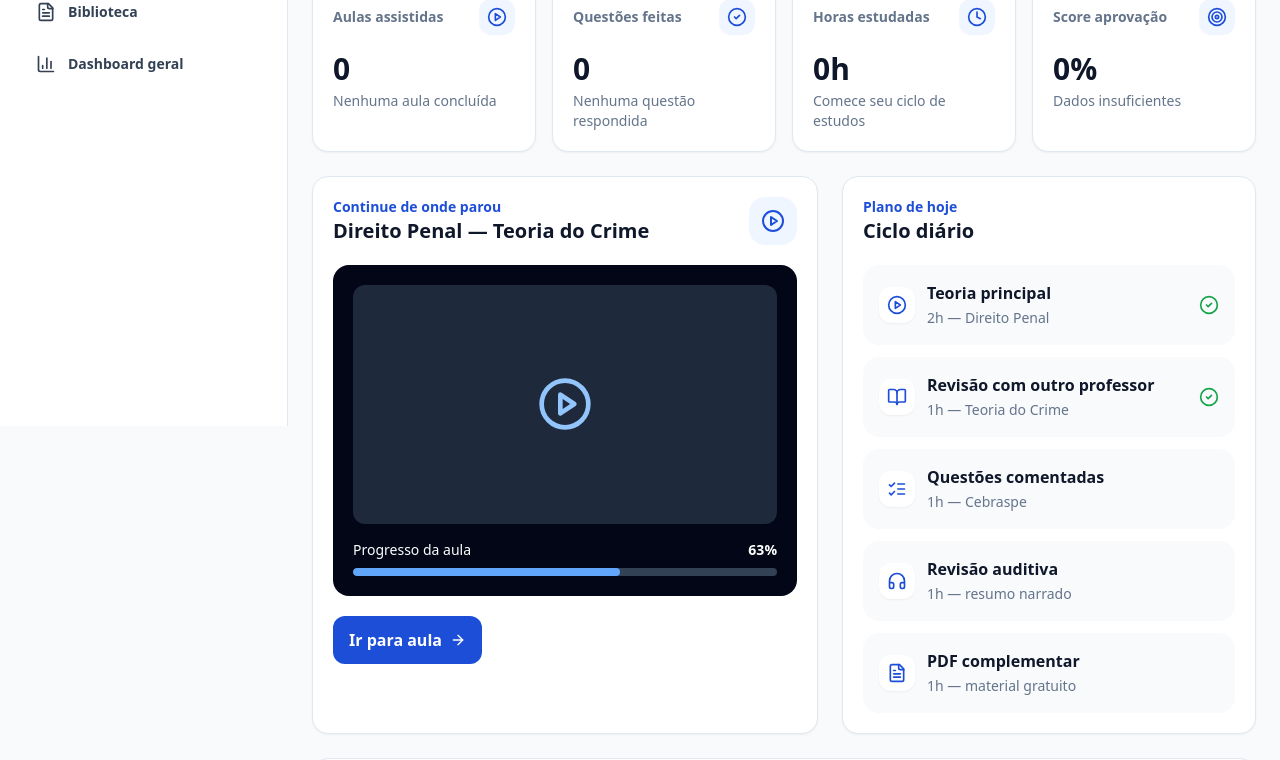
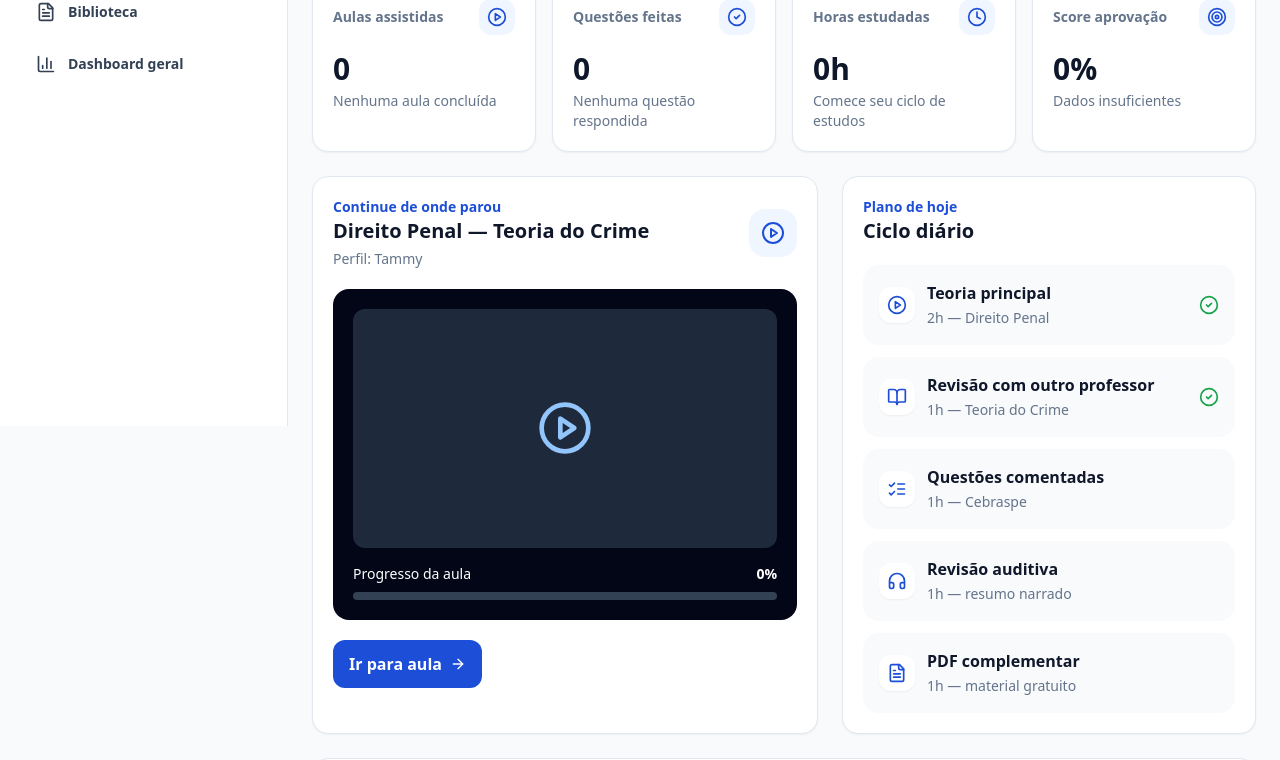
Before and after one commit to TammyMelo01/capitao, a Next.js app: page /aluno in a window 1280 px wide. Shown: the part 374-1134 px from the top of the page. Built offline with nearby package versions, Linux system fonts and the light colour scheme.

Commit message:
Update ContinueStudyingCard.tsx

```diff
--- a/src/components/student/ContinueStudyingCard.tsx
+++ b/src/components/student/ContinueStudyingCard.tsx
@@ -1,24 +1,59 @@
 import Link from "next/link";
 import { ArrowRight, PlayCircle } from "lucide-react";
+import type { MonthlyPlanItem, StudentProfile } from "@/lib/profiles";
 
-export function ContinueStudyingCard() {
+type Props = {
+  profile: StudentProfile;
+  topic: MonthlyPlanItem;
+};
+
+export function ContinueStudyingCard({ profile, topic }: Props) {
   return (
     <section className="rounded-2xl border border-slate-200 bg-white p-5 shadow-sm">
       <div className="mb-5 flex items-center justify-between">
         <div>
-          <p className="text-sm font-semibold text-blue-700">Continue de onde parou</p>
-          <h2 className="text-xl font-black">Direito Penal — Teoria do Crime</h2>
+          <p className="text-sm font-semibold text-blue-700">
+            Continue de onde parou
+          </p>
+
+          <h2 className="text-xl font-black">
+            {topic.subject} — {topic.topic}
+          </h2>
+
+          <p className="mt-1 text-sm text-slate-500">
+            Perfil: {profile.name}
+          </p>
         </div>
-        <span className="rounded-2xl bg-blue-50 p-3 text-blue-700"><PlayCircle className="h-6 w-6" /></span>
+
+        <span className="rounded-2xl bg-blue-50 p-3 text-blue-700">
+          <PlayCircle className="h-6 w-6" />
+        </span>
       </div>
+
       <div className="overflow-hidden rounded-2xl bg-slate-950 p-5 text-white">
-        <div className="flex aspect-video items-center justify-center rounded-xl bg-slate-800"><PlayCircle className="h-14 w-14 text-blue-300" /></div>
+        <div className="flex aspect-video items-center justify-center rounded-xl bg-slate-800">
+          <PlayCircle className="h-14 w-14 text-blue-300" />
+        </div>
+
         <div className="mt-4">
-          <div className="mb-2 flex justify-between text-sm"><span>Progresso da aula</span><strong>63%</strong></div>
-          <div className="h-2 overflow-hidden rounded-full bg-slate-700"><div className="h-full w-[63%] rounded-full bg-blue-400" /></div>
+          <div className="mb-2 flex items-center justify-between text-sm">
+            <span>Progresso da aula</span>
+            <strong>0%</strong>
+          </div>
+
+          <div className="h-2 overflow-hidden rounded-full bg-slate-700">
+            <div className="h-full w-[0%] rounded-full bg-blue-400" />
+          </div>
         </div>
       </div>
-      <Link href="/aluno/estudar" className="mt-5 inline-flex items-center gap-2 rounded-xl bg-blue-700 px-4 py-3 font-bold text-white hover:opacity-90">Ir para aula <ArrowRight className="h-4 w-4" /></Link>
+
+      <Link
+        href={`/aluno/estudar?profile=${profile.slug}`}
+        className="mt-5 inline-flex items-center gap-2 rounded-xl bg-blue-700 px-4 py-3 font-bold text-white transition hover:opacity-90"
+      >
+        Ir para aula
+        <ArrowRight className="h-4 w-4" />
+      </Link>
     </section>
   );
 }
```
